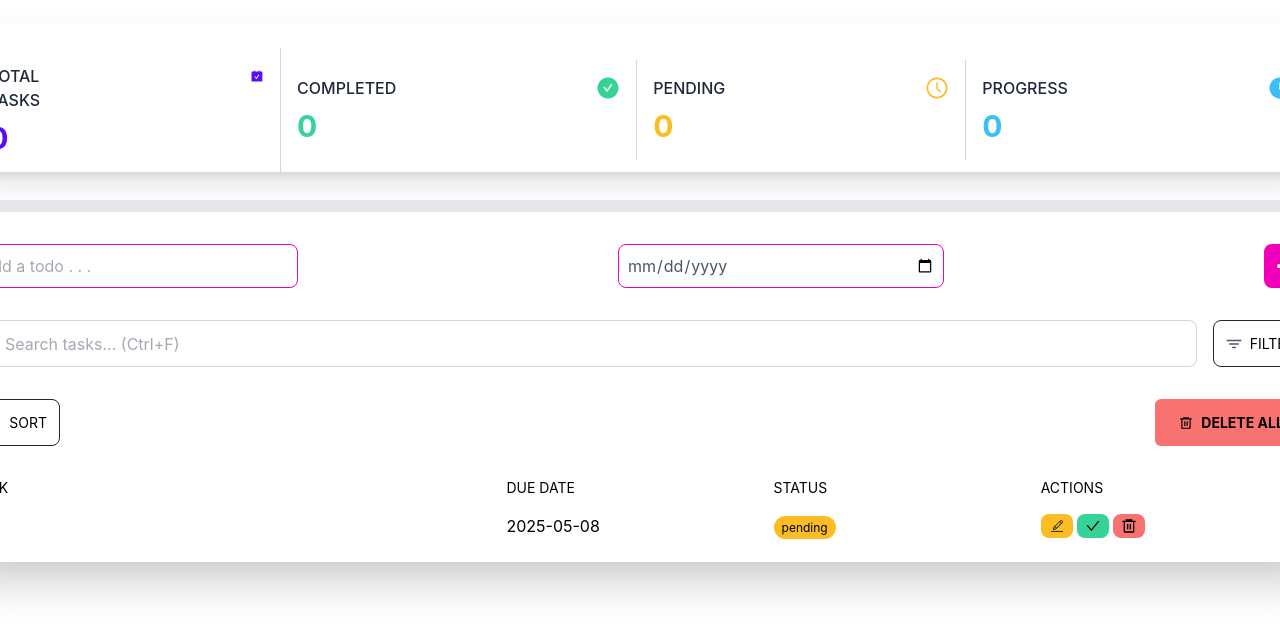
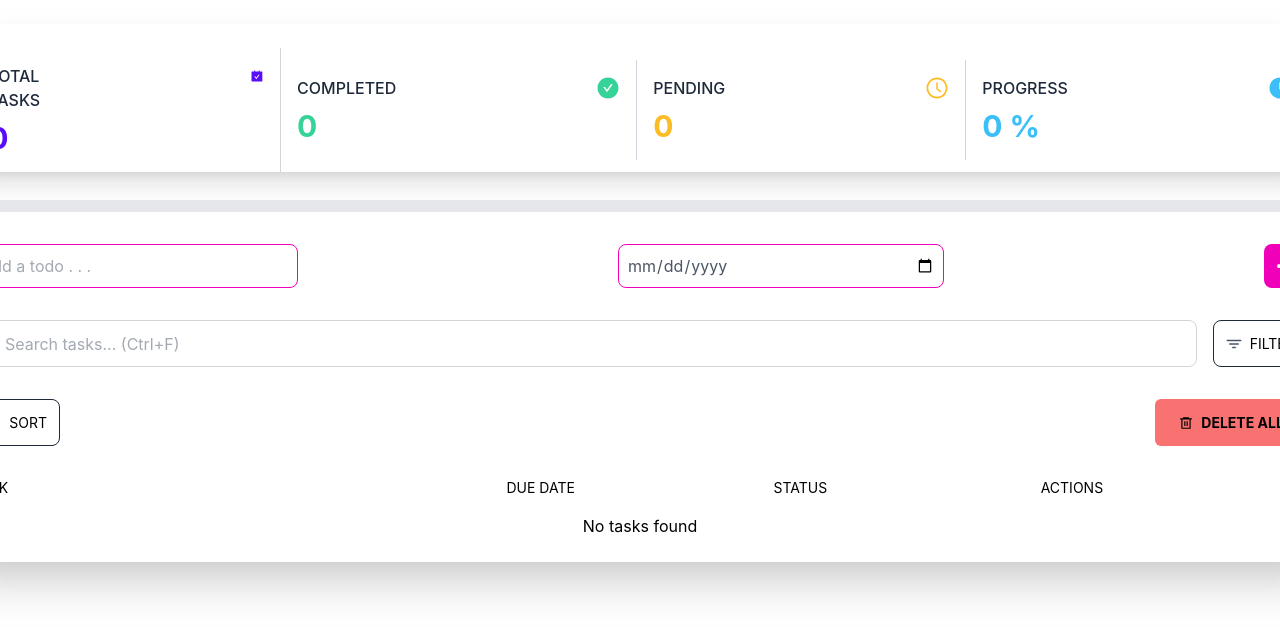
Before and after one commit to elmira1385/todo-react-professional, a React (Vite) app: page / in a window 1280 px wide. Shown: the part 107-742 px from the top of the page. Built offline with nearby package versions, Linux system fonts and the light colour scheme.

Commit message:
some logic is added

```diff
--- a/package.json
+++ b/package.json
@@ -14,7 +14,9 @@
     "react": "^19.2.6",
     "react-dom": "^19.2.6",
     "react-icons": "^5.6.0",
-    "tailwindcss": "^4.3.1"
+    "tailwindcss": "^4.3.1",
+    "uuid": "^14.0.1",
+    "zustand": "^5.0.14"
   },
   "devDependencies": {
     "@babel/core": "^7.29.0",
--- a/src/components/Card.tsx
+++ b/src/components/Card.tsx
@@ -1,18 +1,19 @@
 import React from "react";
 type TCard={
     title:string,
-    count:string,
+    count:number,
     children:React.ReactNode
     color:string
+    darsad?:string
     border?:string
     borderColor?:string
 }
-const Card = ({title,count,children,color,border,borderColor}:TCard) => {
+const Card = ({title,count,children,color,border,borderColor,darsad}:TCard) => {
   return (
     <div className={`flex gap-50 p-4 ${border} ${borderColor}`}>
       <div className="flex flex-col justify-center items-start gap-2 ">
         <p className="text-tx-100 font-medium uppercase">{title}</p>
-        <p className={` text-3xl font-bold uppercase ${color}`}>{count}</p>
+        <p className={` text-3xl font-bold uppercase ${color}`}>{count} <span>{darsad}</span></p>
       </div>
       {children}
     </div>
--- a/src/components/InputSearchAndFilter.tsx
+++ b/src/components/InputSearchAndFilter.tsx
@@ -1,4 +1,4 @@
-import React, { useState } from "react";
+import  { useState } from "react";
 import { FaSearch } from "react-icons/fa";
 import { IoFilter } from "react-icons/io5";
 
--- a/src/components/InputsTodos.tsx
+++ b/src/components/InputsTodos.tsx
@@ -1,23 +1,67 @@
-
+import { useState } from "react";
 import { FaPlus } from "react-icons/fa";
+import { useTodo } from "../store/useTodo";
+import { v4 as uuidv4 } from "uuid";
+import { AiOutlineCheck } from "react-icons/ai";
 
 const InputsTodos = () => {
+  const {
+    setTodo,
+    isEditing,
+    setIsEditing,
+    editTitle,
+    editData,
+    title,
+    setTitle,
+    data,
+    setData,
+  } = useTodo();
+
   return (
-    <div className="flex justify-between gap-80">
+    <form
+      onSubmit={(e) => {
+        e.preventDefault();
+        if (isEditing) {
+          editTitle(isEditing, title);
+          editData(isEditing, data);
+          setIsEditing(null);
+        } else if (!title) {
+          alert("input have to be filled out");
+          return;
+        } else {
+          setTodo({ id: uuidv4(), title: title, data: data });
+        }
+
+        setTitle("");
+        setData("");
+      }}
+      className="flex justify-between gap-80"
+    >
       <input
+        value={title}
+        onChange={(e) => {
+          setTitle(e.target.value);
+        }}
         type="text"
         placeholder="Add a todo . . ."
         className="focus:-translate-y-1 transition-all focus:border-4 focus:border-double px-2 outline-none  text-gray-600 w-full  bg-white border border-border-200 rounded-lg"
       />
       <input
+        value={data}
+        onChange={(e) => {
+          setData(e.target.value);
+        }}
         type="date"
         placeholder="Add a todo . . ."
         className="focus:-translate-y-1 transition-all focus:border-4 focus:border-double outline-none px-2 input-bordered input-secondary text-gray-600 w-full  bg-white border border-border-200 rounded-lg"
       />
-      <button className="bg-border-200  p-3 rounded-lg text-xl text-white flex justify-center items-center ">
-        <FaPlus  />
+      <button
+        type="submit"
+        className="bg-border-200  p-3 rounded-lg text-xl text-white flex justify-center items-center "
+      >
+        {isEditing ? <AiOutlineCheck /> : <FaPlus />}
       </button>
-    </div>
+    </form>
   );
 };
 
--- a/src/components/SortAndDelete.tsx
+++ b/src/components/SortAndDelete.tsx
@@ -1,15 +1,18 @@
 import { GoSortAsc } from "react-icons/go";
-import { MdDelete } from "react-icons/md";
 import { RiDeleteBin6Line } from "react-icons/ri";
+import { useTodo } from "../store/useTodo";
 
 const SortAndDelete = () => {
+ const{clearAll}= useTodo()
   return (
     <div className="flex justify-between ">
       <button className="flex group hover:bg-bg-100   cursor-pointer  rounded-lg transition-all justify-center items-center gap-2 border border-gray-800 p-3">
         <GoSortAsc className="text-gray-600 group-hover:text-white " />
         <p className=" text-[14px] uppercase group-hover:text-white">Sort</p>
       </button>
-      <button className="flex justify-center items-center uppercase cursor-pointer transition-all hover:-translate-y-0.5 bg-bg-200 text-[14px] font-bold px-6 py-3 rounded-md gap-2">
+      <button onClick={()=>{
+        clearAll()
+      }} className="flex justify-center items-center uppercase cursor-pointer transition-all hover:-translate-y-0.5 bg-bg-200 text-[14px] font-bold px-6 py-3 rounded-md gap-2">
         <RiDeleteBin6Line/>
         Delete All
       </button>
--- a/src/components/StatusList.tsx
+++ b/src/components/StatusList.tsx
@@ -1,16 +1,22 @@
-
 import { AiFillCarryOut } from "react-icons/ai";
 import { AiFillCheckCircle } from "react-icons/ai";
 import { AiOutlineClockCircle } from "react-icons/ai";
 import { AiFillClockCircle } from "react-icons/ai";
 import Card from "./Card";
+import { useTodo } from "../store/useTodo";
 const StatusList = () => {
+  const { todo } = useTodo();
+  const completedLength = todo.filter(
+    (item) => item.status === "completed"
+  ).length;
+  const pendingLength = todo.filter((item) => item.status === "pending").length;
+  const progress =todo.length===0 ?0:Math.round((completedLength/todo.length) * 100);
   return (
     <section className="flex flex-col gap-2  ">
       <div className="flex justify-center items-center shadow-xl rounded-2xl">
         <Card
           title="total tasks"
-          count="0"
+          count={todo.length}
           color="text-tx-200"
           border="border-r"
           borderColor="border-gray-300"
@@ -19,7 +25,7 @@ const StatusList = () => {
         </Card>
         <Card
           title="Completed"
-          count="0"
+          count={completedLength}
           color="text-tx-300"
           border="border-r"
           borderColor="border-gray-300"
@@ -28,19 +34,22 @@ const StatusList = () => {
         </Card>
         <Card
           title="Pending"
-          count="0"
+          count={pendingLength}
           color="text-tx-400"
           border="border-r"
           borderColor="border-gray-300"
         >
           <AiOutlineClockCircle className="w-6 h-6 text-tx-400" />
         </Card>
-        <Card title="Progress" count="0" color="text-tx-500">
+        <Card title="Progress" count={progress} darsad="%" color="text-tx-500">
           <AiFillClockCircle className="w-6 h-6 text-tx-500" />
         </Card>
       </div>
       <div className="w-full bg-gray-200 h-3 rounded-[10px] mt-5">
-        <div className="hidden w-full h-3 rounded-[10px] bg-tx-200"></div>
+        <div
+          style={{ width: `${progress}%` }}
+          className="h-3 rounded-[10px] bg-tx-200 transition-all"
+        ></div>
       </div>
     </section>
   );
--- a/src/components/TableTodo.tsx
+++ b/src/components/TableTodo.tsx
@@ -1,10 +1,12 @@
-import React from "react";
 import { AiOutlineCheck } from "react-icons/ai";
 import { CiEdit } from "react-icons/ci";
-import { MdDelete } from "react-icons/md";
 import { RiDeleteBin6Line } from "react-icons/ri";
+import { useTodo } from "../store/useTodo";
+import { TiDeleteOutline } from "react-icons/ti";
 
 const TableTodo = () => {
+  const { todo, setIsEditing, setTitle, setData, clearOne, toggleStatus } =
+    useTodo();
   return (
     <div className="flex flex-col gap-4">
       <div className="flex *:uppercase *:text-sm">
@@ -13,27 +15,56 @@ const TableTodo = () => {
         <p className="flex-1">Status</p>
         <p className="flex-1">Actions</p>
       </div>
-      <ul className="flex flex-col gap-4">
-        <li className="flex">
-          <p className="flex-2">one</p>
-          <p className="flex-1">2025-05-08</p>
+      <ul className="flex flex-col gap-4 ">
+        {todo.length === 0 ? (
+          <p className="text-center">No tasks found</p>
+        ) : (
+          todo.map((item) => (
+            <li key={item.id} className={`flex ${item.status==="completed"&&"opacity-50"}`}>
+              <p className={`flex-2 ${item.status==="completed"&&"line-through"}`}>{item.title}</p>
+              <p className="flex-1">{item.data || "No due data"}</p>
               <div className="flex-1">
-            <span className="bg-tx-400 px-2 py-1 text-[12px] rounded-full ">
-              pending
+                <span
+                  className={` px-2 py-1 text-[12px] rounded-full ${item.status === "pending" ? "bg-tx-400" : "bg-tx-300"}`}
+                >
+                  {item.status}
                 </span>
               </div>
               <div className="flex flex-1 gap-1">
-            <button className="bg-tx-400 px-2 py-1 rounded-lg transition-all hover:-translate-y-0.5 cursor-pointer">
+                <button
+                  onClick={() => {
+                    setIsEditing(item.id);
+                    setTitle(item.title);
+                    setData(item.data);
+                  }}
+                  className="bg-tx-400 px-2 py-1 rounded-lg transition-all hover:-translate-y-0.5 cursor-pointer"
+                >
                   <CiEdit />
                 </button>
-            <button className="bg-tx-300 px-2 py-1 rounded-lg transition-all hover:-translate-y-0.5 cursor-pointer">
+                <button
+                  onClick={() => {
+                    toggleStatus(item.id);
+                  }}
+                  className="bg-tx-300 px-2 py-1 rounded-lg transition-all hover:-translate-y-0.5 cursor-pointer"
+                >
+                  {item.status === "pending" ? (
                     <AiOutlineCheck />
+                  ) : (
+                    <TiDeleteOutline />
+                  )}
                 </button>
-            <button className="bg-bg-200 px-2 py-1 rounded-lg transition-all hover:-translate-y-0.5 cursor-pointer">
+                <button
+                  onClick={() => {
+                    clearOne(item.id);
+                  }}
+                  className="bg-bg-200 px-2 py-1 rounded-lg transition-all hover:-translate-y-0.5 cursor-pointer"
+                >
                   <RiDeleteBin6Line />
                 </button>
               </div>
             </li>
+          ))
+        )}
       </ul>
     </div>
   );
--- /dev/null
+++ b/src/store/useTodo.ts
@@ -0,0 +1,42 @@
+import { create } from "zustand";
+
+type TTodo = {
+  todo: {
+    id: string;
+    title: string;
+    data: string;
+    status: "pending" | "completed";
+  }[];
+  setTodo: (todo: {
+    id: string;
+    title: string;
+    data: string;
+  }) => void;
+  toggleStatus: (id: string) => void;
+  clearOne: (id: string) => void;
+  editTitle: (id: string, newTitle: string) => void;
+  editData: (id: string, newData: string) => void;
+  clearAll: () => void;
+  isEditing: string|null;
+  setIsEditing: (value: string|null) => void;
+  title:string,
+  setTitle:(value:string)=>void
+  data:string,
+  setData:(value:string)=>void
+};
+
+export const useTodo = create<TTodo>()((set) => ({
+  todo:[],
+  setTodo:(newItem)=>set((prev)=>({todo:[...prev.todo,{...newItem,status:"pending"}]})),
+  toggleStatus:(id)=>set((prev)=>({todo:prev.todo.map((item)=>(item.id===id?{...item,status:item.status==="pending"?"completed":"pending"}:item))})),
+  clearOne:(id)=>set((prev)=>({todo:prev.todo.filter((item)=>(item.id!==id))})),
+  editTitle:(id,newTitle)=>set((prev)=>({todo:prev.todo.map((item)=>(item.id===id?{...item,title:newTitle}:item))})),
+  editData:(id,newData)=>set((prev)=>({todo:prev.todo.map((item)=>(item.id===id?{...item,data:newData}:item))})),
+  clearAll:()=>set({todo:[]}),
+  isEditing:null,
+  setIsEditing:(value)=>set({isEditing:value}),
+  title:"",
+  setTitle:(value)=>set({title:value}),
+  data:"",
+  setData:(value)=>set({data:value})
+}))
```
Also changed, not shown: 1 other file (tests, documents, lock files or other folders). Lines whose indentation alone changed are shown as unchanged.
